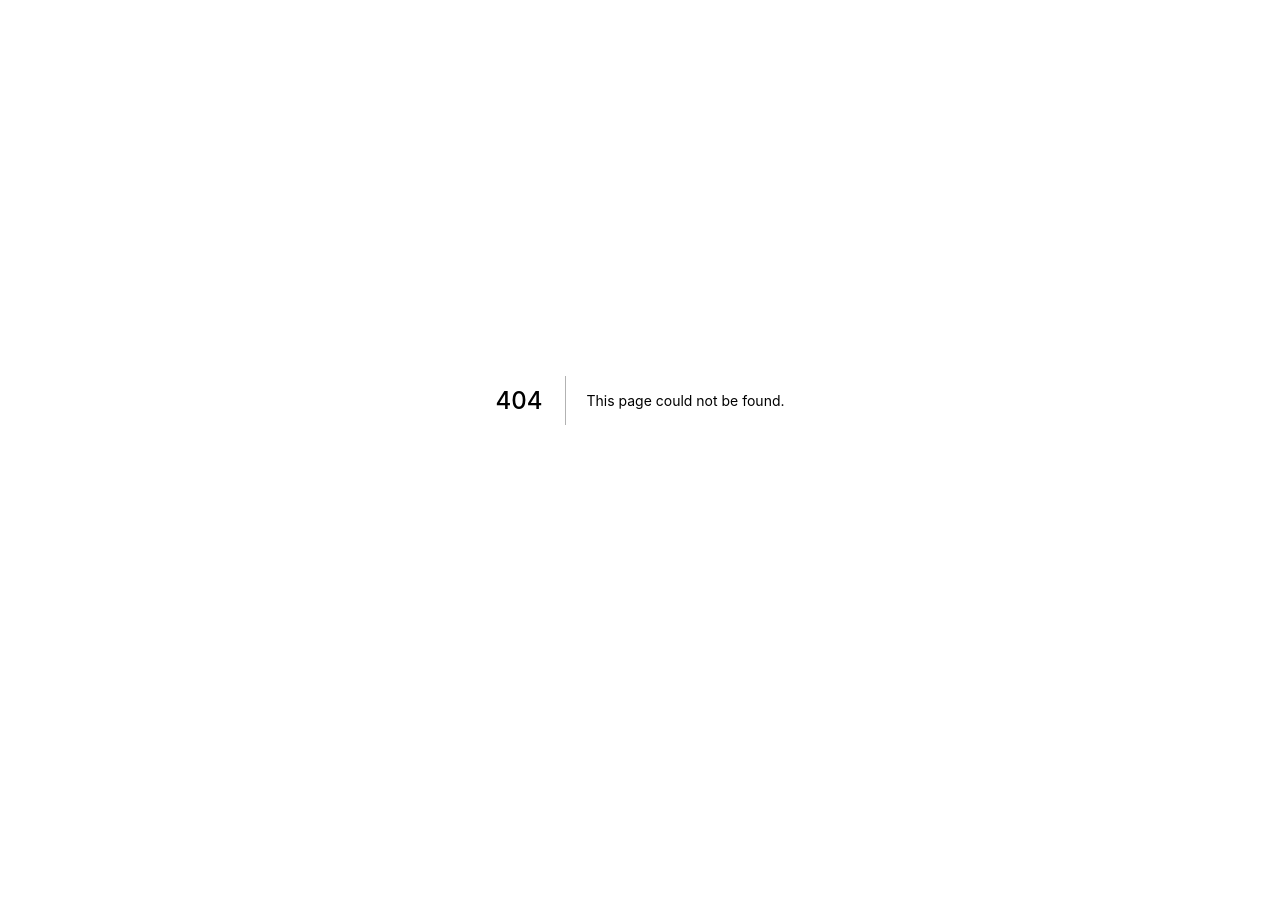
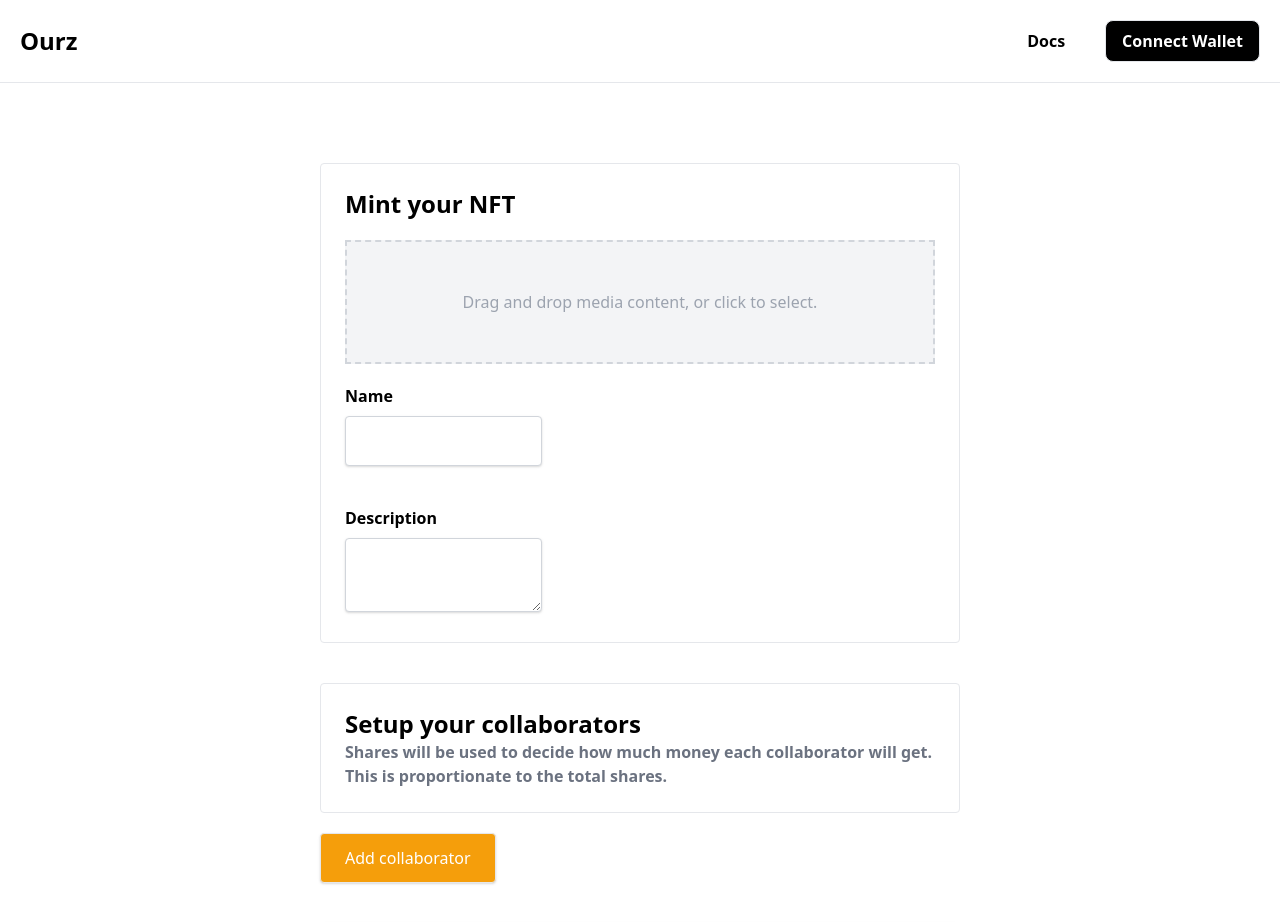
Before and after one commit to 1hoharry/Ourz, a Next.js app: page /form in a window 1280 px wide. Before the commit this address had no page. Shown: the top 922 px of the page. Before the commit the page ends 800 px from the top, so only its background shows below. Built offline with nearby package versions, Linux system fonts and the light colour scheme.

Commit message:
Add form (#2)

```diff
--- a/components/Navbar.js
+++ b/components/Navbar.js
@@ -14,7 +14,7 @@ const Navbar = () => {
             Docs
           </a>
         </Link>
-        <button className="py-2 px-4 border rounded-lg bg-black font-bold text-white hover:ring-4 hover:ring-gray-300 transition duration-200">
+        <button className="py-2 px-4 border rounded-lg bg-black font-bold text-white hover:ring-4 hover:ring-gray-600 transition duration-200">
           Connect Wallet
         </button>
       </div>
--- a/package.json
+++ b/package.json
@@ -12,6 +12,8 @@
     "next": "10.0.9",
     "react": "17.0.1",
     "react-dom": "17.0.1",
+    "react-dropzone": "^11.3.1",
+    "react-hook-form": "^6.15.5",
     "web3": "^1.3.4"
   },
   "devDependencies": {
--- /dev/null
+++ b/pages/form.js
@@ -0,0 +1,121 @@
+import { useForm, useFieldArray } from "react-hook-form";
+import { useDropzone } from "react-dropzone";
+import Navbar from "../components/Navbar";
+import Footer from "../components/Footer";
+
+const Form = () => {
+  const { control, register, handleSubmit, errors } = useForm();
+  const { fields, append, remove } = useFieldArray({ control, name: "input" });
+  const { acceptedFiles, getRootProps, getInputProps } = useDropzone({
+    maxFiles: 1,
+  });
+
+  const onSubmit = (data) => console.log(data);
+  const onAppend = () => append({ collaborator: "", shares: "" });
+  const files = acceptedFiles.map((file) => (
+    <li key={file.path}>
+      {file.path} - {file.size} bytes
+    </li>
+  ));
+
+  return (
+    <div className="relative pb-96">
+      <Navbar />
+      <div className="w-1/2 mt-20 container mx-auto">
+        <form onSubmit={handleSubmit(onSubmit)}>
+          <section className="p-6 border rounded">
+            <h3 className="font-bold text-2xl">Mint your NFT</h3>
+            <div
+              {...getRootProps({
+                className:
+                  "dropzone mt-5 p-12 bg-gray-100 border-2 border-dashed border-gray-300 text-center",
+              })}
+            >
+              <input {...getInputProps()} />
+              <p className="text-gray-400">
+                Drag and drop media content, or click to select.
+              </p>
+            </div>
+            <aside className="mt-5">
+              <ul>{files}</ul>
+            </aside>
+            <div className="mt-5">
+              <label htmlFor="name" className="block font-bold">
+                Name
+              </label>
+              <input
+                type="text"
+                id="name"
+                name="name"
+                ref={register}
+                className="w-1/3 mt-2 p-3 border rounded border-gray-300 shadow"
+              />
+            </div>
+            <div className="mt-10">
+              <label htmlFor="description" className="block font-bold">
+                Description
+              </label>
+              <textarea
+                id="description"
+                name="description"
+                ref={register}
+                className="w-1/3 mt-2 p-3 border rounded border-gray-300 shadow"
+              />
+            </div>
+          </section>
+
+          <section className="mt-10 p-6 border rounded">
+            <h3 className="font-bold text-2xl">Setup your collaborators</h3>
+            <h5 className="font-bold text-gray-500">
+              Shares will be used to decide how much money each collaborator
+              will get. This is proportionate to the total shares.
+            </h5>
+            <ul>
+              {fields.map((item, index) => (
+                <li key={item.id} className="space-x-5 space-y-10">
+                  <input
+                    name={`input[${index}].collaborator`}
+                    ref={register()}
+                    defaultValue={item.collaborator}
+                    placeholder="Collaborator"
+                    className="w-1/3 p-3 border rounded border-gray-300 shadow"
+                  />
+                  <input
+                    name={`input[${index}].shares`}
+                    ref={register()}
+                    defaultValue={item.shares}
+                    placeholder="Shares"
+                    className="w-1/3 p-3 border rounded border-gray-300 shadow"
+                  />
+                  <button
+                    type="button"
+                    onClick={() => remove(index)}
+                    className="py-3 px-6 bg-red-800 border rounded shadow text-white hover:ring-4 hover:ring-red-500 transition duration-200"
+                  >
+                    Delete
+                  </button>
+                </li>
+              ))}
+            </ul>
+          </section>
+          <button
+            type="button"
+            onClick={onAppend}
+            className="mt-5 py-3 px-6 bg-yellow-500 border rounded shadow text-white hover:ring-4 hover:ring-yellow-300 transition duration-200"
+          >
+            Add collaborator
+          </button>
+
+          <input
+            type="submit"
+            className="w-full py-3 mt-10 bg-black text-white border rounded shadow hover:ring-4 hover:ring-gray-600 transition duration-200"
+          />
+        </form>
+      </div>
+
+      <Footer />
+    </div>
+  );
+};
+
+export default Form;
--- a/pages/index.js
+++ b/pages/index.js
@@ -4,7 +4,7 @@ import Card from "../components/Card";
 
 const Home = () => {
   return (
-    <div>
+    <div className="relative pb-96">
       <Navbar />
       <div className="container mx-auto">
         <div className="w-8/12 mb-48">
```
Also changed, not shown: 1 other file (tests, documents, lock files or other folders).
